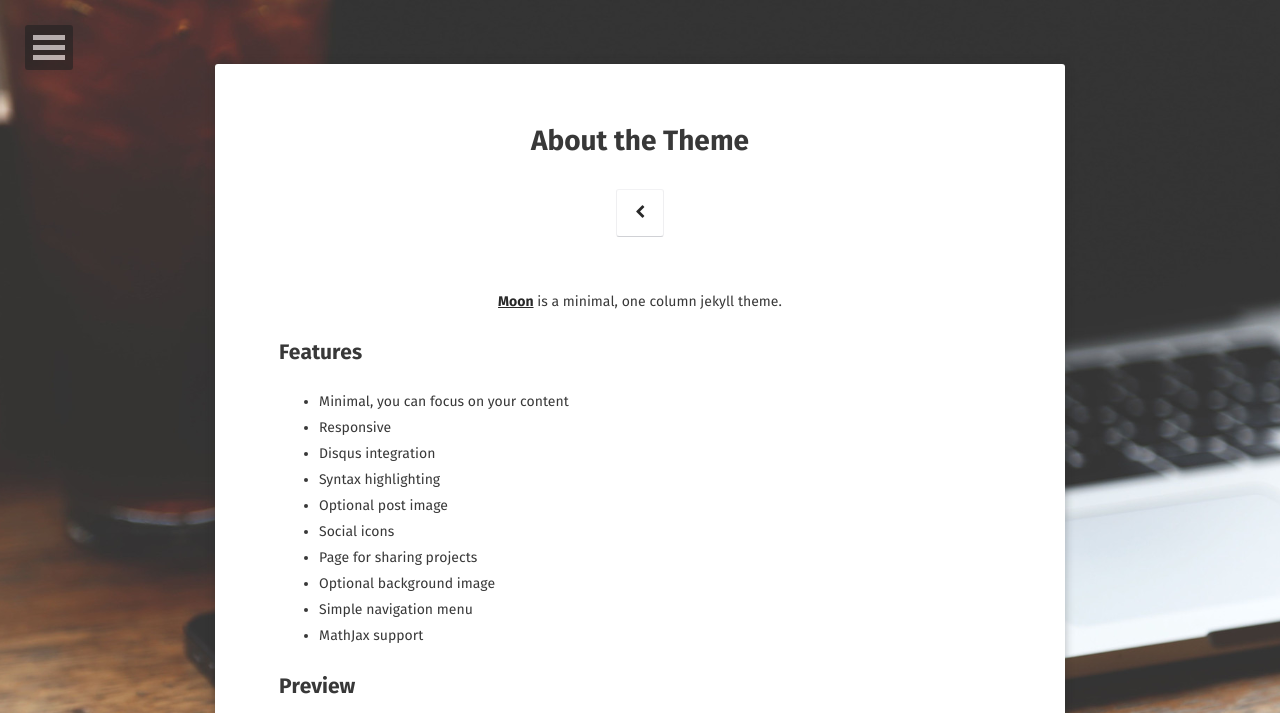
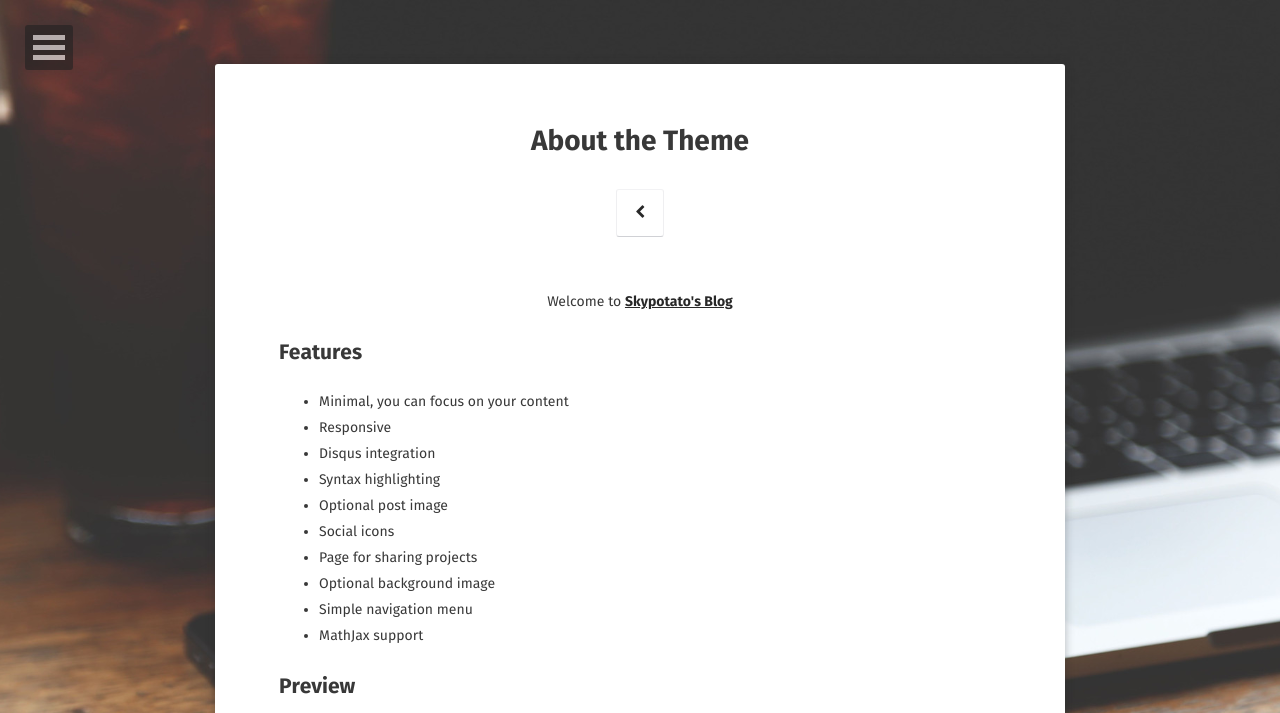
Before and after one commit to skypotato/skypotato.github.io, a Jekyll site: the page built from about/index.md, in a window 1280 px wide. Shown: the top 713 px of the page. Built offline with Jekyll 4.4.1, drawn with Linux system fonts in a browser that asks for light colours; some web fonts are replaced; some of the changed text lies outside the part shown; grey boxes are pictures that could not be loaded.

Commit message:
Update index.md

```diff
--- a/about/index.md
+++ b/about/index.md
@@ -6,7 +6,7 @@ date: 2016-03-21
 comments: false
 ---
 
-<center><a href="http://taylantatli.github.io/Moon"><b>Moon</b></a> is a minimal, one column jekyll theme.</center>
+<center>Welcome to <a href="https://skypotato.github.io/"><b>Skypotato's Blog</b></a></center>
 
 ## Features
 * Minimal, you can focus on your content
@@ -22,11 +22,13 @@ comments: false
 
 ## Preview
 
+<!--
 {% capture images %}
     https://cloud.githubusercontent.com/assets/754514/14509720/61c61058-01d6-11e6-93ab-0918515ecd56.png
     https://cloud.githubusercontent.com/assets/754514/14509716/61ac6c8e-01d6-11e6-879f-8308883de790.png
 {% endcapture %}
 {% include gallery images=images caption="Screenshots of Moon Theme" cols=2 %}
+-->
 
 See a [live version of Moon](http://taylantatli.github.io/Moon) hosted on GitHub.
 
@@ -34,4 +36,4 @@ See a [live version of Moon](http://taylantatli.github.io/Moon) hosted on GitHub
 
 To learn how to install and use this theme check out the [Setup Guide](http://taylantatli.me/Moon/moon-theme/) for more information.
 
-[Install Moon](https://github.com/TaylanTatli/Moon){: .btn}
+<!--[Install Moon](https://github.com/TaylanTatli/Moon){: .btn}-->
```
